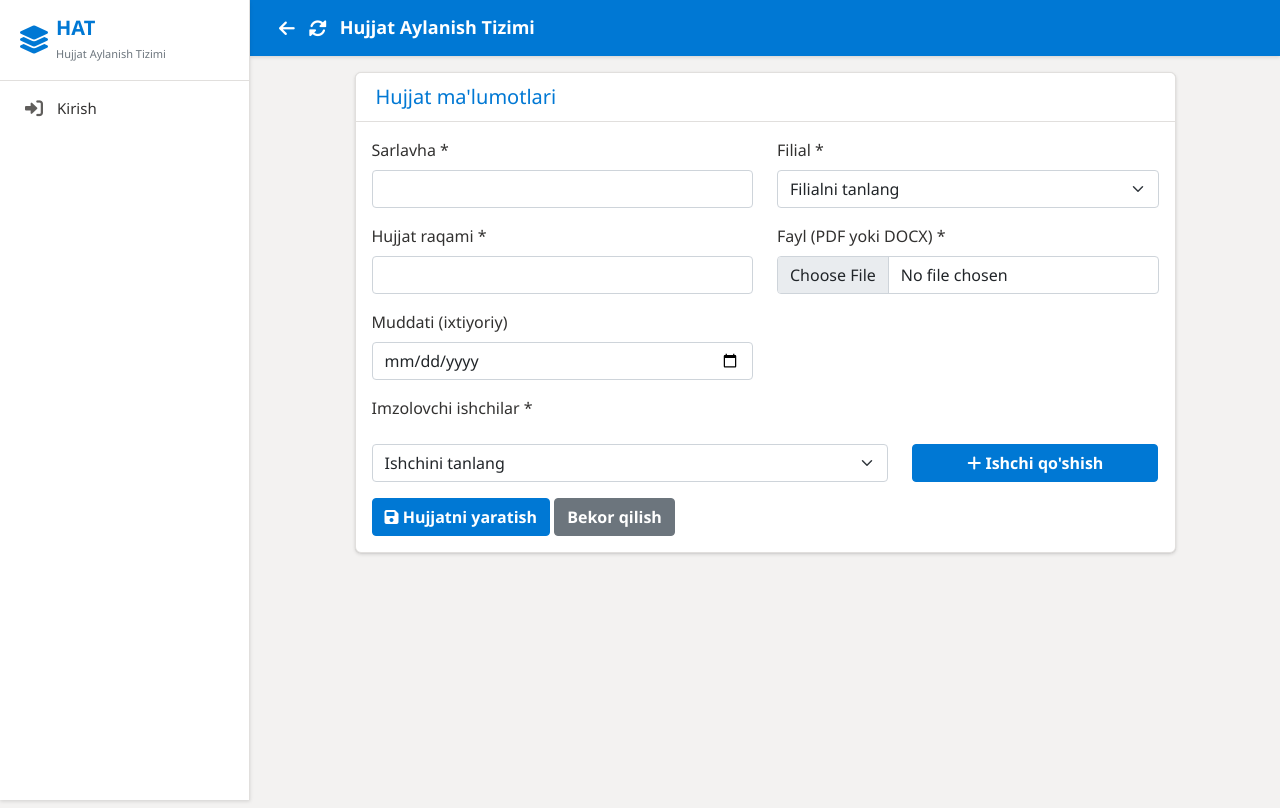
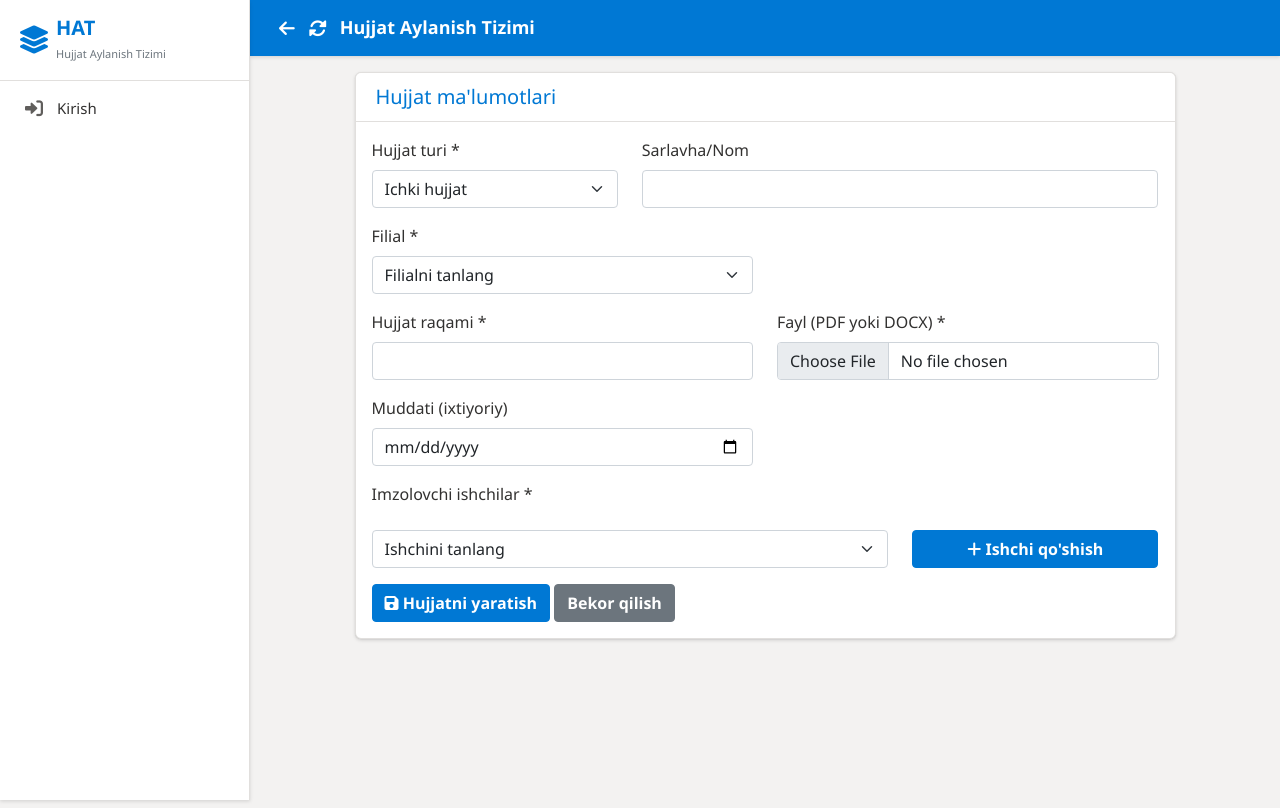
Before and after one commit to Ilhomjon2002/Lombard_hujjatlari, a Django app: template templates/documents/create_document.html in a window 1280 px wide. Shown: the top 808 px of the page. Run offline with Django 5.2, Linux system fonts and the light colour scheme; the template is opened without the code that fills it, so the values that code supplies are empty.

Commit message:
Ariza turi qoshildi, verify sahifasidan yuklash olib tashlandi

```diff
--- a/documents/models.py
+++ b/documents/models.py
@@ -44,7 +44,8 @@ class Order(models.Model):
     DOCUMENT_TYPES = (
         ('internal', 'Buyruq I/CH - Ichki hujjat'),
         ('external', 'Buyruq SH/T - Shartnoma/Tashqi hujjat'),
-        ('official', 'Buyruq')
+        ('official', 'Buyruq'),
+        ('application', 'Ariza'),
     )
 
     title = models.CharField(max_length=255, verbose_name="Buyruq nomi/sarlavhasi")
--- a/templates/documents/create_document.html
+++ b/templates/documents/create_document.html
@@ -56,13 +56,26 @@
                 <form method="POST" enctype="multipart/form-data" id="documentForm">
                     {% csrf_token %}
 
-                    <!-- Basic Information -->
+                    <!-- Document Type and Title -->
+                    <div class="row mb-3">
+                        <div class="col-md-4 mb-3 mb-md-0">
+                            <label for="document_type" class="form-label">Hujjat turi *</label>
+                            <select class="form-select" id="document_type" name="document_type" required>
+                                <option value="internal">Ichki hujjat</option>
+                                <option value="external">Tashqi hujjat</option>
+                                <option value="official">Buyruq</option>
+                                <option value="application">Ariza</option>
+                            </select>
+                        </div>
+                        <div class="col-md-8">
+                            <label for="title" class="form-label" id="titleLabel">Sarlavha/Nom</label>
+                            <input type="text" class="form-control" id="title" name="title" required>
+                        </div>
+                    </div>
+
+                    <!-- Branch and Number -->
                     <div class="row mb-3">
                         <div class="col-md-6 mb-3 mb-md-0">
-                            <label for="title" class="form-label">Sarlavha *</label>
-                            <input type="text" class="form-control" id="title" name="title" required>
-                        </div>
-                        <div class="col-md-6">
                             <label for="branch" class="form-label">Filial *</label>
                             <select class="form-select" id="branch" name="branch" required>
                                 <option value="">Filialni tanlang</option>
--- a/templates/documents/document_detail.html
+++ b/templates/documents/document_detail.html
@@ -40,7 +40,7 @@
                 <i class="bi bi-file-earmark-word me-1"></i>DOCX yuklab olish
             </a>
 
-            {% if document.director_approved %}
+            {% if document.director_approved and document.document_type != 'application' %}
             <!-- Pechatli PDF yuklash/yuklab olish -->
             {% if document.stamped_file %}
             <a href="{% url 'download_stamped_pdf' document.id %}" class="btn btn-success btn-sm">
```
Also changed, not shown: documents/views.py (+32 -4 lines), templates/documents/verify_document.html (+0 -7 lines).
